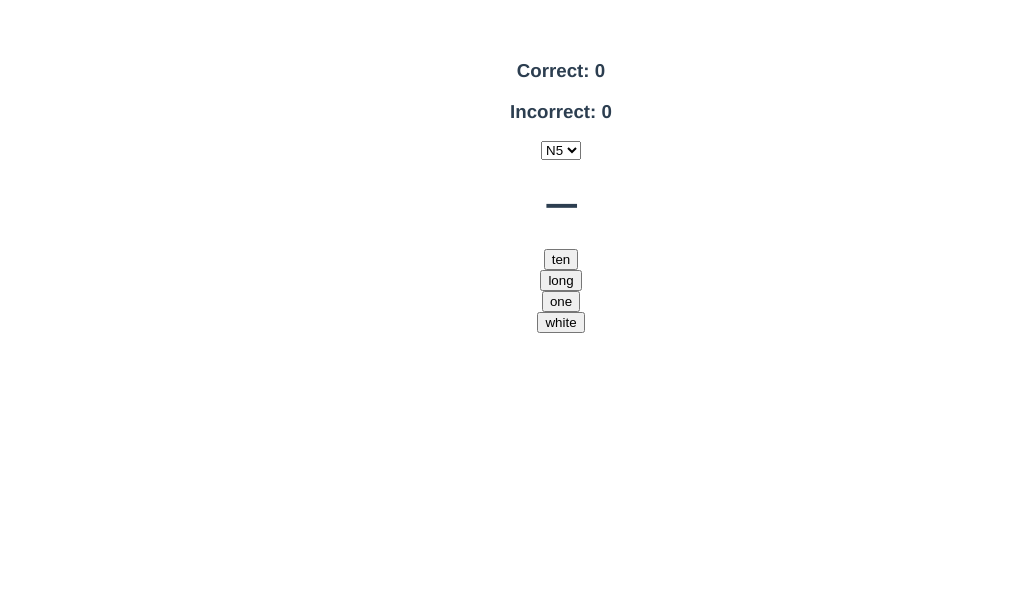
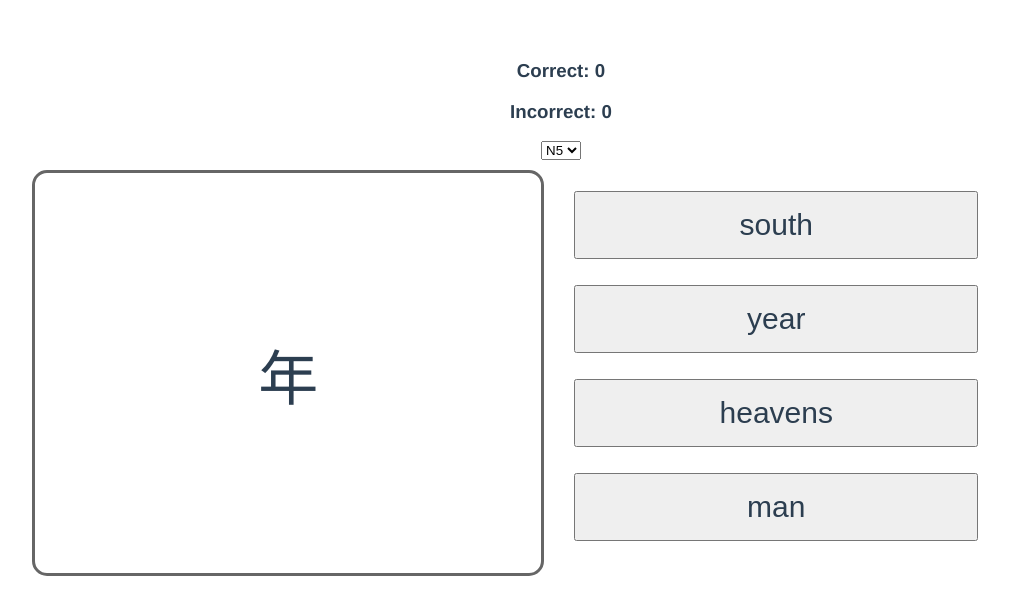
Before and after one commit to lutzid/kanjiquiz, a Vue app: page / in a window 1280 px wide. Shown: the top 614 px of the page, without its empty margins (79-1088 px from the left). Built offline with nearby package versions, Linux system fonts and the light colour scheme.

Commit message:
add some css

```diff
--- a/src/components/KanjiDisplayer.vue
+++ b/src/components/KanjiDisplayer.vue
@@ -1,6 +1,42 @@
 <template>
-  <div>
-    <h1>{{ currentKanji.kanji }}</h1>
+  <div class="card" :class="{correct: isCorrect, incorrect: isIncorrect}">
+    <p>{{ currentKanji.kanji }}</p>
+    <div class="description" v-show="isAnswered">
+      <p>{{ currentKanji.keyword }}</p>
+      <p>{{ currentKanji.story }}</p>
+    </div>
   </div>
 </template>
 <script src="./js/kanji-displayer.js"></script>
+<style scoped>
+.card {
+  display: flex;
+  border: 3px solid #666;
+  width: 40%;
+  height: 400px;
+  font-size: 60px;
+  border-radius: 15px;
+  justify-content: center;
+  align-items: center;
+  margin: 10px;
+  flex-direction: column;
+}
+
+.description {
+  font-size: 20px;
+}
+
+.incorrect {
+  border-color: #b30000;
+}
+
+.correct {
+  border-color: #2ed518;
+}
+
+@media only screen and (max-width: 900px){
+  .card {
+    width: 85%;
+  }
+}
+</style>
--- a/src/components/Option.vue
+++ b/src/components/Option.vue
@@ -1,6 +1,25 @@
 <template>
   <div>
-    <button @click.prevent="checkAnswer(keyword)">{{ keyword }}</button>
+    <button class="option" @click.prevent="checkAnswer(keyword)">{{ keyword }}</button>
   </div>
 </template>
 <script src="./js/option.js"></script>
+<style scoped>
+.option {
+  display: flex;
+  justify-content: center;
+  align-items: center;
+  padding: 15px 0;
+  width: 80%;
+  font-size: 30px;
+  color: #2c3e50;
+  cursor: pointer;
+  margin-bottom: 15px;
+}
+
+/* @media only screen and (min-width: 900px){
+  .option {
+    width: 40%;
+  }
+} */
+</style>
--- a/src/components/js/kanji-displayer.js
+++ b/src/components/js/kanji-displayer.js
@@ -1,6 +1,18 @@
 export default {
   name: 'KanjiDisplayer',
   props: {
-      currentKanji: Object
+      currentKanji: Object,
+      status: String
+  },
+  computed: {
+    isCorrect () {
+      return this.status === 'correct'
+    },
+    isIncorrect () {
+      return this.status === 'incorrect'
+    },
+    isAnswered () {
+      return this.status !== 'unanswered'
+    }
   }
 }
--- a/src/pages/Quiz.vue
+++ b/src/pages/Quiz.vue
@@ -9,7 +9,9 @@
       <option value="2">N2</option>
       <option value="1">N1</option>
     </select>
-    <KanjiDisplayer :currentKanji="currentKanji"/>
+    <div class="container">
+      <KanjiDisplayer :currentKanji="currentKanji" :status="status"/>
+      <div class="grid-option">
         <Option
           v-for="choice in choices"
           :key="choice.id"
@@ -17,5 +19,37 @@
           @checkAnswer="checkAnswer"
         />
       </div>
+    </div>
+    <button class="next" v-show="isAnswered" @click="nextQuestion">Next</button>
+  </div>
 </template>
 <script src="./js/quiz.js"></script>
+<style scoped>
+.container {
+  display: flex;
+  flex-direction: row;
+  justify-content: center;
+}
+.grid-option {
+  display: flex;
+  flex-wrap: wrap;
+  flex-direction: column;
+  margin: 20px;
+  width: 40%;
+  justify-content: space-evenly;
+}
+
+.next {
+  cursor: pointer;
+}
+
+@media only screen and (max-width: 900px){
+  .container {
+    flex-direction: column;
+    justify-items: center;
+  }
+  .grid-option {
+    width: 100%;
+  }
+}
+</style>
--- a/src/pages/js/quiz.js
+++ b/src/pages/js/quiz.js
@@ -16,7 +16,8 @@ export default {
           index: 0,
           correct: 0,
           incorrect: 0,
-          choices: []
+          choices: [],
+          status: 'unanswered'
       }
   },
   computed: {
@@ -26,24 +27,30 @@ export default {
       })
     },
     currentKanji () {
-      return this.kanjiAccordingToLevel[this.index];
+      return this.randomKanjiAccordingToLevel[this.index];
+    },
+    randomKanjiAccordingToLevel () {
+      return this.shuffleArray(this.kanjiAccordingToLevel);
+    },
+    isAnswered () {
+      return this.status !== 'unanswered';
     }
   },
   methods: {
     generateChoices () {
       this.choices = [];
-      this.choices.push(this.kanjiAccordingToLevel[this.index]);
+      this.choices.push(this.randomKanjiAccordingToLevel[this.index]);
 
       while(this.choices.length < 4) {
-        let randomKanjiNumber = Math.floor(Math.random() * this.kanjiAccordingToLevel.length);
-        if(!this.choices.includes(this.kanjiAccordingToLevel[randomKanjiNumber])) {
-          this.choices.push(this.kanjiAccordingToLevel[randomKanjiNumber]);
+        let randomKanjiNumber = Math.floor(Math.random() * this.randomKanjiAccordingToLevel.length);
+        if(!this.choices.includes(this.randomKanjiAccordingToLevel[randomKanjiNumber])) {
+          this.choices.push(this.randomKanjiAccordingToLevel[randomKanjiNumber]);
         }
       }
 
-      this.choices = this.shuffleChoices(this.choices);
+      this.choices = this.shuffleArray(this.choices);
     },
-    shuffleChoices (array) {
+    shuffleArray (array) {
       let currentIndex = array.length, randomIndex;
 
       while (currentIndex != 0) {
@@ -56,18 +63,31 @@ export default {
       return array;
     },
     checkAnswer (answer) {
-      if(answer == this.currentKanji.keyword) {
-        this.correct++;
+      if(this.isAnswered) {
+        return
       }
       else {
-        this.incorrect++;
+        if(answer == this.currentKanji.keyword) {
+          this.correct++;
+          this.status = 'correct'
+        }
+        else {
+          this.incorrect++;
+          this.status = 'incorrect'
+        }
       }
+      // this.index++;
+    },
+    nextQuestion () {
       this.index++;
+      this.status = 'unanswered'
     }
   },
   watch: {
     level () {
       this.index = 0;
+      this.correct = 0;
+      this.incorrect = 0;
       this.generateChoices();
     },
     index () {
```
Lines whose indentation alone changed are shown as unchanged.
